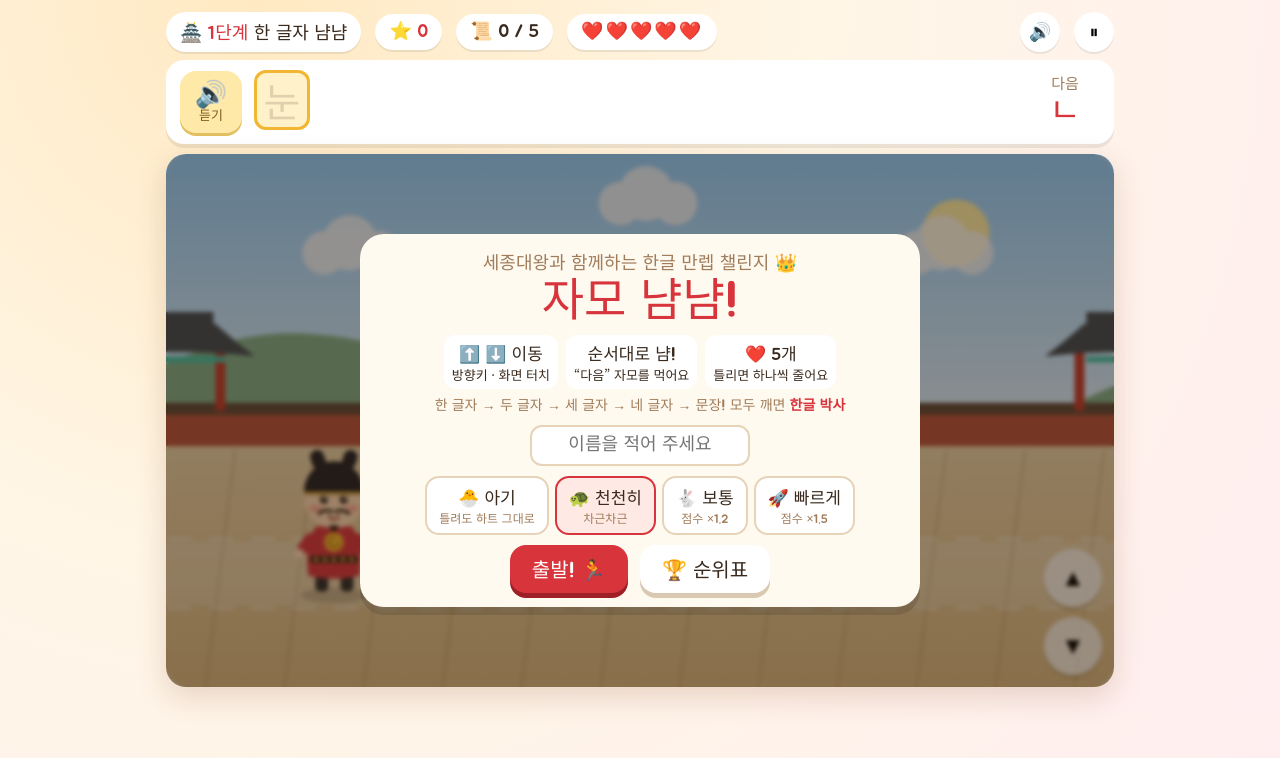
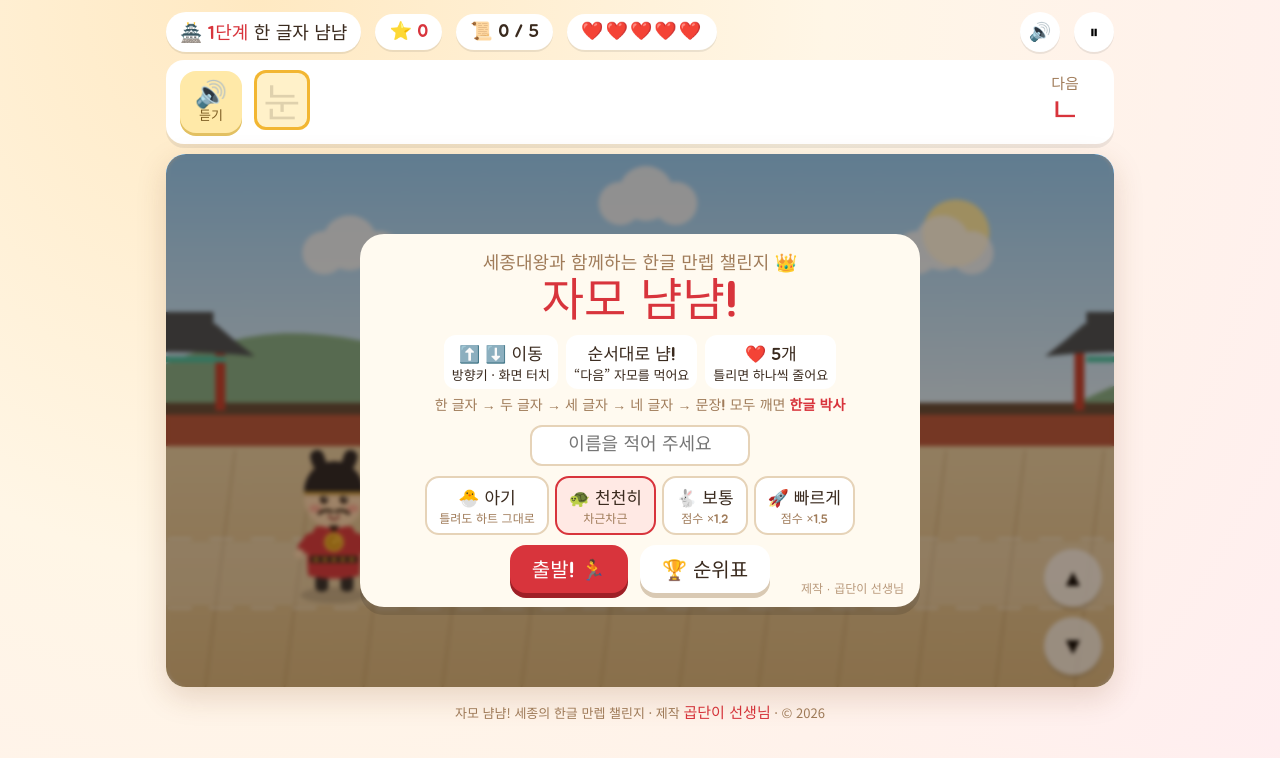
Before and after one commit to dhkh052-create/random-presenter, a plain HTML site: page 자모냠냠.html in a window 1280 px wide. Drawn offline with Linux system fonts and the light colour scheme; animation ran at ten frames a second.

Commit message:
자모 냠냠: 제작자(곱단이 선생님) 표시 추가
시작 화면·한글 박사 학위증·페이지 하단·메타 정보에 제작자 표시

Co-Authored-By: Claude Opus 5.5 <noreply@anthropic.com>

```diff
--- a/자모냠냠.html
+++ b/자모냠냠.html
@@ -4,6 +4,8 @@
 <meta charset="utf-8">
 <meta name="viewport" content="width=device-width, initial-scale=1, user-scalable=no">
 <title>자모 냠냠! 세종의 한글 만렙 챌린지</title>
+<meta name="author" content="곱단이 선생님">
+<meta name="description" content="세종대왕과 함께 자음·모음을 받아먹어 단어를 완성하는 한글 게임 · 제작 곱단이 선생님">
 <link rel="preconnect" href="https://fonts.googleapis.com">
 <link href="https://fonts.googleapis.com/css2?family=Jua&family=Noto+Sans+KR:wght@400;700;900&display=swap" rel="stylesheet">
 <style>
@@ -75,6 +77,12 @@
   @keyframes bounce { 50% { transform:translateY(-8px); } }
   .finalwrap { position:relative; z-index:2; display:flex; flex-direction:column; align-items:center; width:100%; max-width:640px; }
   .tip { font-size:12px; color:#8a7a6a; margin-top:10px; }
+  .credit { text-align:center; font-size:13px; color:#a07c5a; margin-top:14px; }
+  .credit b { font-family:'Jua',sans-serif; font-weight:400; font-size:15px; color:#d8343c; }
+  .panel.title { position:relative; }
+  .titlecredit { position:absolute; right:16px; bottom:10px; font-family:'Jua',sans-serif; font-size:12px; color:#b8987a; }
+  @media (max-width:560px) { .titlecredit { position:static; margin-top:6px; } }
+  .certcredit { font-family:'Jua',sans-serif; font-size:14px; color:#8a7a6a; margin-top:12px; border-top:1px dashed #e0c9a0; padding-top:8px; }
   /* ranking */
   .panel.title { padding:14px 20px 12px; }
   .panel.title .how { margin:6px 0; }
@@ -124,6 +132,7 @@
     <div class="ctrl"><button id="bUp">▲</button><button id="bDown">▼</button></div>
     <div class="screen" id="screen"></div>
   </div>
+  <footer class="credit">자모 냠냠! 세종의 한글 만렙 챌린지 · 제작 <b>곱단이 선생님</b> · © 2026</footer>
 </div>
 
 <div id="final" class="hidden">
@@ -140,6 +149,7 @@
         <div class="score">최종 점수 <span id="certScore" style="color:#c8262e">0</span>점<br><span style="font-size:15px;color:#8a7a6a" id="certDate"></span></div>
         <div style="text-align:right"><div style="font-family:'Jua';font-size:16px;margin-bottom:4px">조선 제4대 임금 세종</div><div class="seal" style="margin-left:auto">세종<br>대왕</div></div>
       </div>
+      <div class="certcredit">제작 · 곱단이 선생님</div>
     </div>
     <div class="rankcard" id="finalRank">순위를 확인하는 중…</div>
     <div><button class="btn" id="bAgain">처음부터 다시</button><button class="btn alt" id="bFinalRank">🏆 순위표</button></div>
@@ -282,6 +292,7 @@ function titleScreen() {
     <div class="speeds" id="speeds">${Object.entries(SPEEDS).map(([k, s]) => `<button data-k="${k}" class="${k === speedKey ? 'on' : ''}">${s.label}<small>${s.desc}</small></button>`).join('')}</div>
     <button class="btn" id="bStart">출발! 🏃</button>
     <button class="btn alt" id="bTitleRank">🏆 순위표</button>
+    <div class="titlecredit">제작 · 곱단이 선생님</div>
   </div>`);
   $('speeds').onclick = e => {
     const b = e.target.closest('button'); if (!b) return;
```
